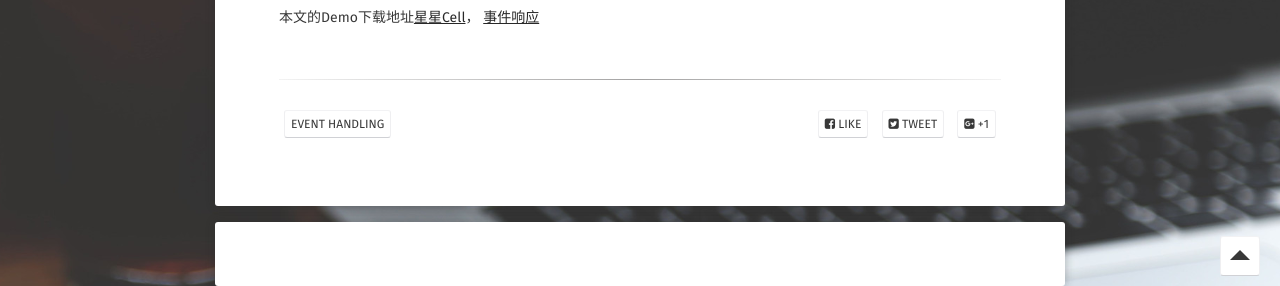
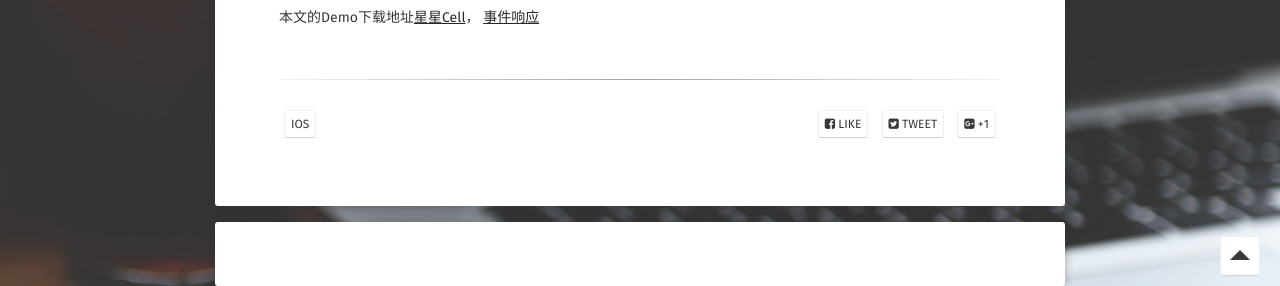
Before and after one commit to longjianjiang/longjianjiang.github.io, a Jekyll site: the page built from _posts/2017-09-24-tableviewCell-btn-click.md, in a window 1280 px wide and 900 px high, scrolled down 2326 px. Shown: the part 614-900 px from the top of the window. Built offline with Jekyll 4.4.1, drawn with Linux system fonts in a browser that asks for light colours; some web fonts are replaced; comment, search, counter and statistics services are not loaded.

Commit message:
Update 2017-09-24-tableviewCell-btn-click.md

```diff
--- a/_posts/2017-09-24-tableviewCell-btn-click.md
+++ b/_posts/2017-09-24-tableviewCell-btn-click.md
@@ -4,7 +4,7 @@ title:  "【Tips】Cell Subview内按钮点击无响应？"
 date:   2017-09-24
 excerpt: "今天写一个界面的时候，在Cell中添加了一个子view，该view里有几个星星按钮，但是发现点击星星的时候，并没有响应。"
 tag:
-- Event Handling
+- iOS
 comments: true
 ---
 
```
